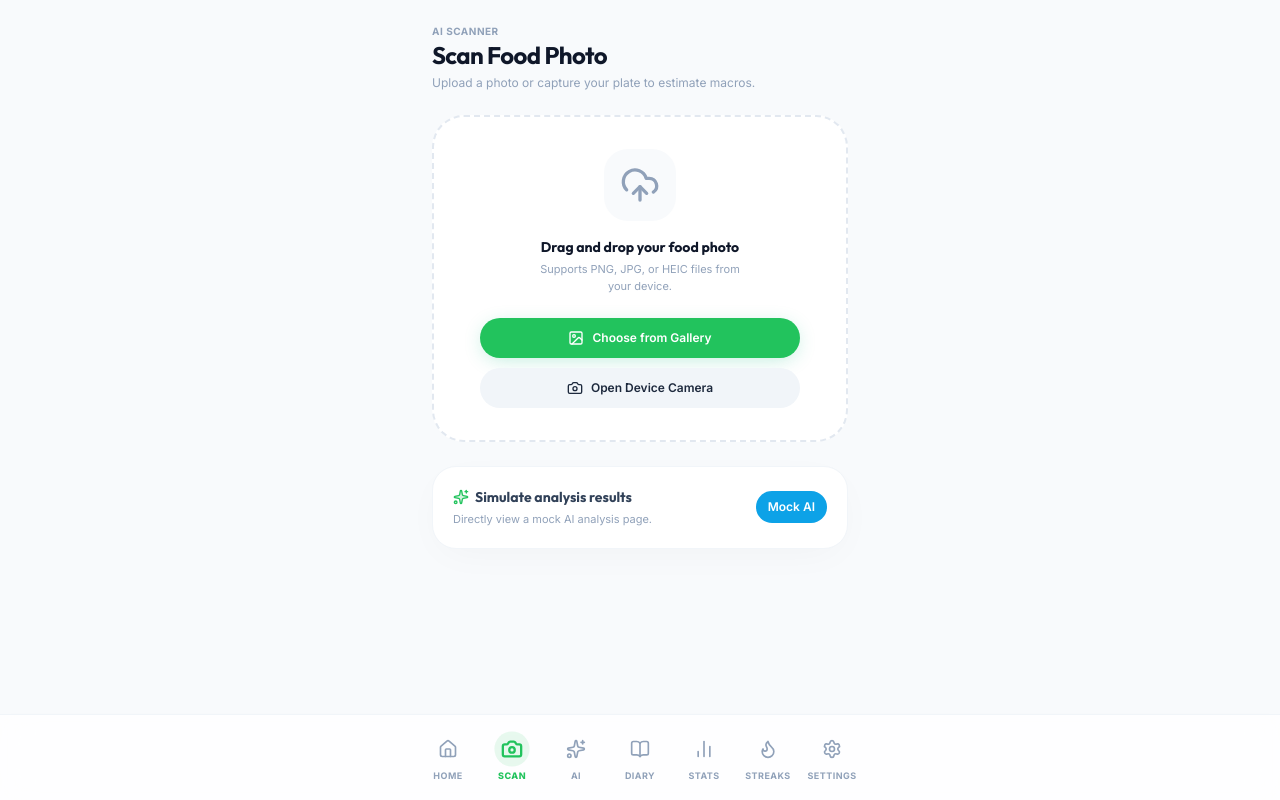
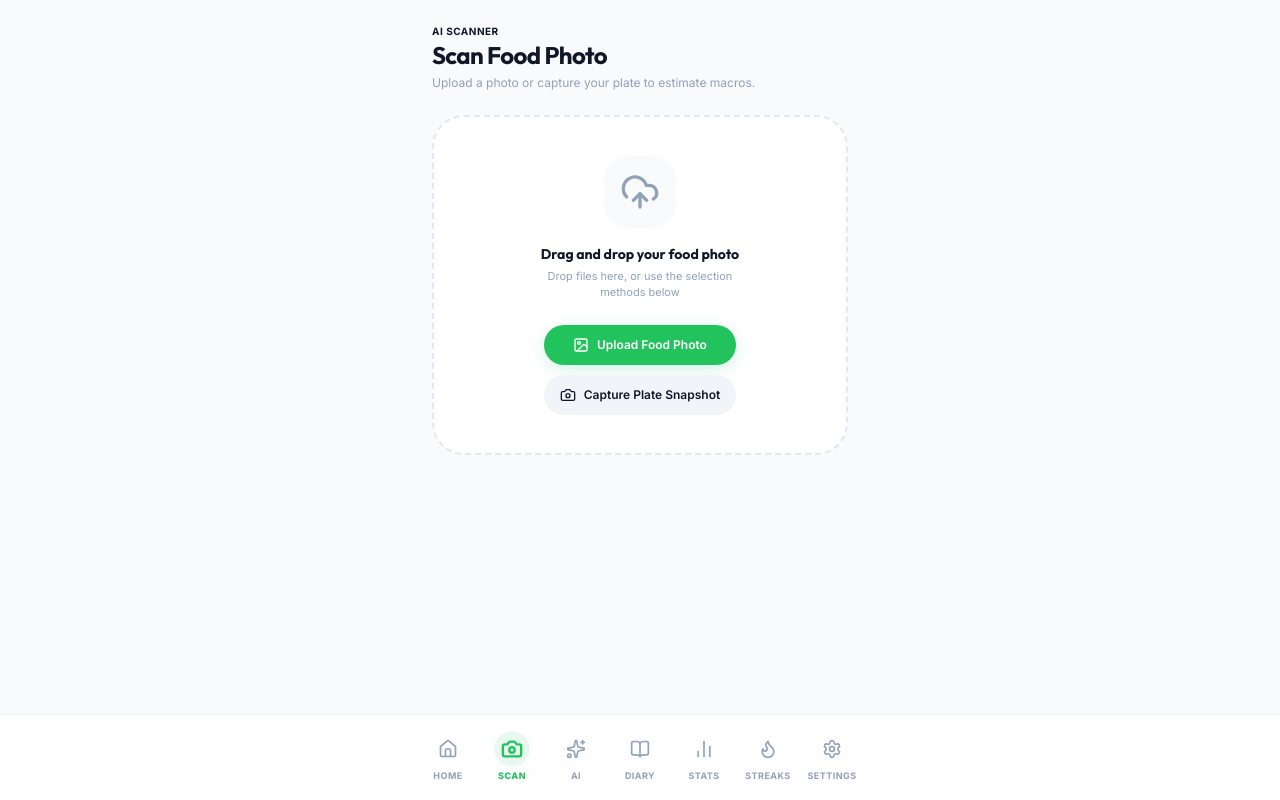
Before and after one commit to Shhhreyaaa/AI-Calorie-Tracker, a Next.js app: page /camera in a window 1280 px wide. Built offline with nearby package versions, Linux system fonts and the light colour scheme.

Commit message:
Initial project setup

```diff
--- a/src/app/camera/page.tsx
+++ b/src/app/camera/page.tsx
@@ -1,12 +1,92 @@
 "use client";
 
-import React, { useState } from "react";
-import { Camera, Image as ImageIcon, Sparkles, UploadCloud } from "lucide-react";
-import Link from "next/link";
+import React, { useState, useRef, useEffect } from "react";
+import {
+  Camera,
+  Image as ImageIcon,
+  Sparkles,
+  UploadCloud,
+  X,
+  Trash2,
+  RotateCw,
+  Loader2
+} from "lucide-react";
+import { useRouter } from "next/navigation";
 
 export default function CameraPage() {
+  const router = useRouter();
+
+  // State management
+  const [imagePreview, setImagePreview] = useState<string | null>(null);
+  const [isCameraActive, setIsCameraActive] = useState(false);
+  const [isLoading, setIsLoading] = useState(false);
   const [isDragActive, setIsDragActive] = useState(false);
 
+  // References for WebRTC camera stream
+  const videoRef = useRef<HTMLVideoElement | null>(null);
+  const canvasRef = useRef<HTMLCanvasElement | null>(null);
+  const [stream, setStream] = useState<MediaStream | null>(null);
+
+  // Clean up camera stream on unmount
+  useEffect(() => {
+    return () => {
+      if (stream) {
+        stream.getTracks().forEach(track => track.stop());
+      }
+    };
+  }, [stream]);
+
+  // Start Device Camera
+  const startCamera = async () => {
+    setIsCameraActive(true);
+    setImagePreview(null);
+    try {
+      const mediaStream = await navigator.mediaDevices.getUserMedia({
+        video: { facingMode: "environment" }, // Prioritize back camera on phones
+        audio: false
+      });
+      setStream(mediaStream);
+      if (videoRef.current) {
+        videoRef.current.srcObject = mediaStream;
+      }
+    } catch (err) {
+      console.error("Camera access error:", err);
+      alert("Unable to access camera. Please check browser permissions.");
+      setIsCameraActive(false);
+    }
+  };
+
+  // Stop Device Camera
+  const stopCamera = () => {
+    if (stream) {
+      stream.getTracks().forEach(track => track.stop());
+      setStream(null);
+    }
+    setIsCameraActive(false);
+  };
+
+  // Capture Snapshot from Camera Stream
+  const capturePhoto = () => {
+    if (videoRef.current && canvasRef.current) {
+      const video = videoRef.current;
+      const canvas = canvasRef.current;
+      const context = canvas.getContext("2d");
+
+      if (context) {
+        // Set canvas boundaries to match video stream
+        canvas.width = video.videoWidth;
+        canvas.height = video.videoHeight;
+        // Draw frame onto canvas
+        context.drawImage(video, 0, 0, canvas.width, canvas.height);
+        // Save as base64 data URI
+        const dataUrl = canvas.toDataURL("image/png");
+        setImagePreview(dataUrl);
+        stopCamera();
+      }
+    }
+  };
+
+  // Handle Drag Events for File Upload
   const handleDrag = (e: React.DragEvent) => {
     e.preventDefault();
     e.stopPropagation();
@@ -17,64 +97,176 @@ export default function CameraPage() {
     }
   };
 
+  // Process File Select
+  const handleFileChange = (e: React.ChangeEvent<HTMLInputElement>) => {
+    const file = e.target.files?.[0];
+    if (file) {
+      const reader = new FileReader();
+      reader.onloadend = () => {
+        setImagePreview(reader.result as string);
+        setIsCameraActive(false);
+      };
+      reader.readAsDataURL(file);
+    }
+  };
+
+  // Process File Drop
+  const handleDrop = (e: React.DragEvent) => {
+    e.preventDefault();
+    e.stopPropagation();
+    setIsDragActive(false);
+
+    const file = e.dataTransfer.files?.[0];
+    if (file) {
+      const reader = new FileReader();
+      reader.onloadend = () => {
+        setImagePreview(reader.result as string);
+        setIsCameraActive(false);
+      };
+      reader.readAsDataURL(file);
+    }
+  };
+
+  // Simulate Gemini Vision AI analysis trigger
+  const handleAnalyze = () => {
+    setIsLoading(true);
+    setTimeout(() => {
+      setIsLoading(false);
+      router.push("/analysis");
+    }, 2500);
+  };
+
   return (
     <div className="space-y-6">
 
+      {/* Hidden canvas for image capture */}
+      <canvas ref={canvasRef} className="hidden" />
+
       {/* Header Info */}
+      <div className="flex justify-between items-start">
         <div>
-        <span className="text-[10px] text-slate-400 font-bold uppercase tracking-wider block">AI Scanner</span>
+          <span className="text-[10px] text-slate-405 font-bold uppercase tracking-wider block">AI Scanner</span>
           <h2 className="font-outfit text-2xl font-bold tracking-tight">Scan Food Photo</h2>
           <p className="text-xs text-slate-400 mt-1">Upload a photo or capture your plate to estimate macros.</p>
         </div>
+      </div>
 
-      {/* Main Upload Area */}
+      {/* Core Upload Canvas Workspace */}
       <div
         onDragEnter={handleDrag}
         onDragOver={handleDrag}
         onDragLeave={handleDrag}
-        className={`border-2 border-dashed rounded-[32px] p-8 flex flex-col items-center justify-center min-h-[300px] transition-all bg-white dark:bg-slate-900 ${
+        onDrop={handleDrop}
+        className={`relative border-2 border-dashed rounded-[32px] overflow-hidden min-h-[340px] flex flex-col items-center justify-center transition-all bg-white dark:bg-slate-900 ${
           isDragActive
             ? "border-brand-green bg-brand-green/5"
             : "border-slate-200 dark:border-slate-800"
         }`}
       >
-        <div className="bg-slate-50 dark:bg-slate-850 p-4 rounded-3xl mb-4 text-slate-400 dark:text-slate-500">
+
+        {/* State A: Loading Overlay */}
+        {isLoading && (
+          <div className="absolute inset-0 z-30 bg-white/90 dark:bg-slate-905/90 backdrop-blur-md flex flex-col items-center justify-center p-6 text-center animate-fade-in">
+            <Loader2 className="w-12 h-12 text-brand-green animate-spin mb-4" />
+            <h3 className="font-outfit text-base font-bold flex items-center gap-1.5">
+              <Sparkles className="w-4 h-4 text-brand-green fill-brand-green/20" />
+              Gemini Vision AI Analysis
+            </h3>
+            <p className="text-[11px] text-slate-450 mt-1 max-w-[200px]">
+              Analyzing image contents, matching ingredients, and estimating macro portions...
+            </p>
+          </div>
+        )}
+
+        {/* State B: Active Camera Feed */}
+        {isCameraActive && !imagePreview && (
+          <div className="absolute inset-0 z-10 bg-black flex flex-col justify-between">
+            <video
+              ref={videoRef}
+              autoPlay
+              playsInline
+              className="w-full h-full object-cover flex-1"
+            />
+            {/* Camera actions bar */}
+            <div className="bg-black/80 backdrop-blur-md p-4 flex justify-between items-center px-8 border-t border-white/10">
+              <button
+                onClick={stopCamera}
+                className="text-white hover:text-red-400 p-2.5 rounded-full hover:bg-white/10 transition-colors"
+              >
+                <X className="w-5 h-5" />
+              </button>
+              <button
+                onClick={capturePhoto}
+                className="w-16 h-16 rounded-full border-4 border-white bg-white/20 hover:bg-white/40 active:scale-95 transition-all flex items-center justify-center"
+              >
+                <div className="w-12 h-12 rounded-full bg-white" />
+              </button>
+              <div className="w-10" /> {/* Spacer */}
+            </div>
+          </div>
+        )}
+
+        {/* State C: Captured or Uploaded Image Preview */}
+        {imagePreview && (
+          <div className="absolute inset-0 z-10 bg-slate-50 dark:bg-slate-950 flex flex-col justify-between p-4">
+            <div className="relative flex-1 rounded-[24px] overflow-hidden border border-slate-100 dark:border-slate-800">
+              <img
+                src={imagePreview}
+                alt="Uploaded plate preview"
+                className="w-full h-full object-cover"
+              />
+            </div>
+            {/* Preview controls */}
+            <div className="flex gap-3 mt-4">
+              <button
+                onClick={() => setImagePreview(null)}
+                className="bg-red-500/10 text-red-500 hover:bg-red-500/20 px-4 py-3.5 rounded-xl font-semibold text-xs active:scale-95 transition-all flex items-center gap-1.5"
+              >
+                <Trash2 className="w-4 h-4" /> Remove
+              </button>
+              <button
+                onClick={handleAnalyze}
+                className="flex-1 bg-brand-green hover:bg-emerald-600 text-white font-semibold text-xs py-3.5 px-4 rounded-xl shadow-glow active:scale-95 transition-all flex items-center justify-center gap-1.5"
+              >
+                <Sparkles className="w-4 h-4 fill-white/25" /> Analyze with Gemini AI
+              </button>
+            </div>
+          </div>
+        )}
+
+        {/* State D: Default Upload / Camera Trigger Panel */}
+        {!imagePreview && !isCameraActive && (
+          <div className="flex flex-col items-center p-6 text-center">
+            <div className="bg-slate-50 dark:bg-slate-850 p-4 rounded-[24px] mb-4 text-slate-400 dark:text-slate-500">
               <UploadCloud className="w-10 h-10" />
             </div>
             <h3 className="font-outfit text-sm font-bold mb-1">Drag and drop your food photo</h3>
             <p className="text-[11px] text-slate-400 text-center max-w-[200px] mb-6">
-          Supports PNG, JPG, or HEIC files from your device.
+              Drop files here, or use the selection methods below
             </p>
 
-        {/* Buttons */}
-        <div className="flex flex-col gap-2.5 w-full max-w-xs">
+            <div className="flex flex-col gap-2.5 w-full max-w-xs px-4">
               <label className="bg-brand-green hover:bg-emerald-600 text-white font-semibold text-xs py-3 px-4 rounded-xl shadow-glow active:scale-[0.98] transition-all flex items-center justify-center gap-2 cursor-pointer">
                 <ImageIcon className="w-4 h-4" />
-            <span>Choose from Gallery</span>
-            <input type="file" accept="image/*" className="hidden" />
+                <span>Upload Food Photo</span>
+                <input
+                  type="file"
+                  accept="image/*"
+                  onChange={handleFileChange}
+                  className="hidden"
+                />
               </label>
-          <button className="bg-slate-100 dark:bg-slate-800 hover:bg-slate-200 dark:hover:bg-slate-700 text-slate-800 dark:text-slate-200 font-semibold text-xs py-3 px-4 rounded-xl active:scale-[0.98] transition-all flex items-center justify-center gap-2">
+              <button
+                onClick={startCamera}
+                className="bg-slate-100 dark:bg-slate-800 hover:bg-slate-200 dark:hover:bg-slate-700 text-slate-850 dark:text-slate-200 font-semibold text-xs py-3 px-4 rounded-xl active:scale-[0.98] transition-all flex items-center justify-center gap-2"
+              >
                 <Camera className="w-4 h-4" />
-            <span>Open Device Camera</span>
+                <span>Capture Plate Snapshot</span>
               </button>
             </div>
           </div>
+        )}
 
-      {/* Simulated Redirect to AI page */}
-      <div className="bg-white dark:bg-slate-900 border border-slate-100 dark:border-slate-800 rounded-3xl p-5 shadow-premium dark:shadow-premium-dark flex justify-between items-center">
-        <div>
-          <h4 className="font-outfit text-sm font-bold flex items-center gap-1.5 text-slate-700 dark:text-slate-250">
-            <Sparkles className="w-4 h-4 text-brand-green fill-brand-green/20" />
-            Simulate analysis results
-          </h4>
-          <p className="text-[11px] text-slate-400 mt-1">Directly view a mock AI analysis page.</p>
-        </div>
-        <Link
-          href="/analysis"
-          className="bg-brand-sky hover:bg-sky-600 text-white font-semibold text-xs py-2 px-3 rounded-xl active:scale-95 transition-all"
-        >
-          Mock AI
-        </Link>
       </div>
 
     </div>
```
Lines whose indentation alone changed are shown as unchanged.
